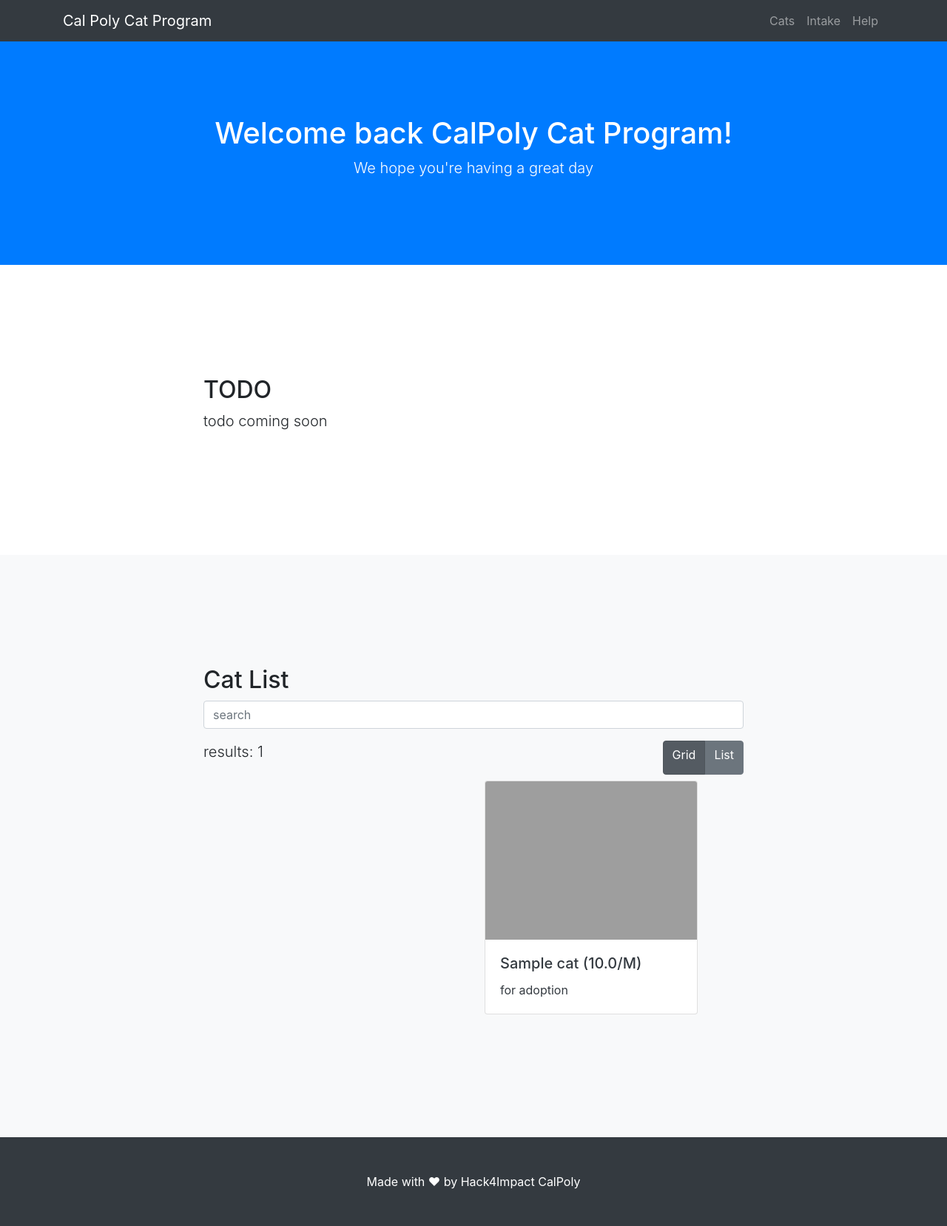
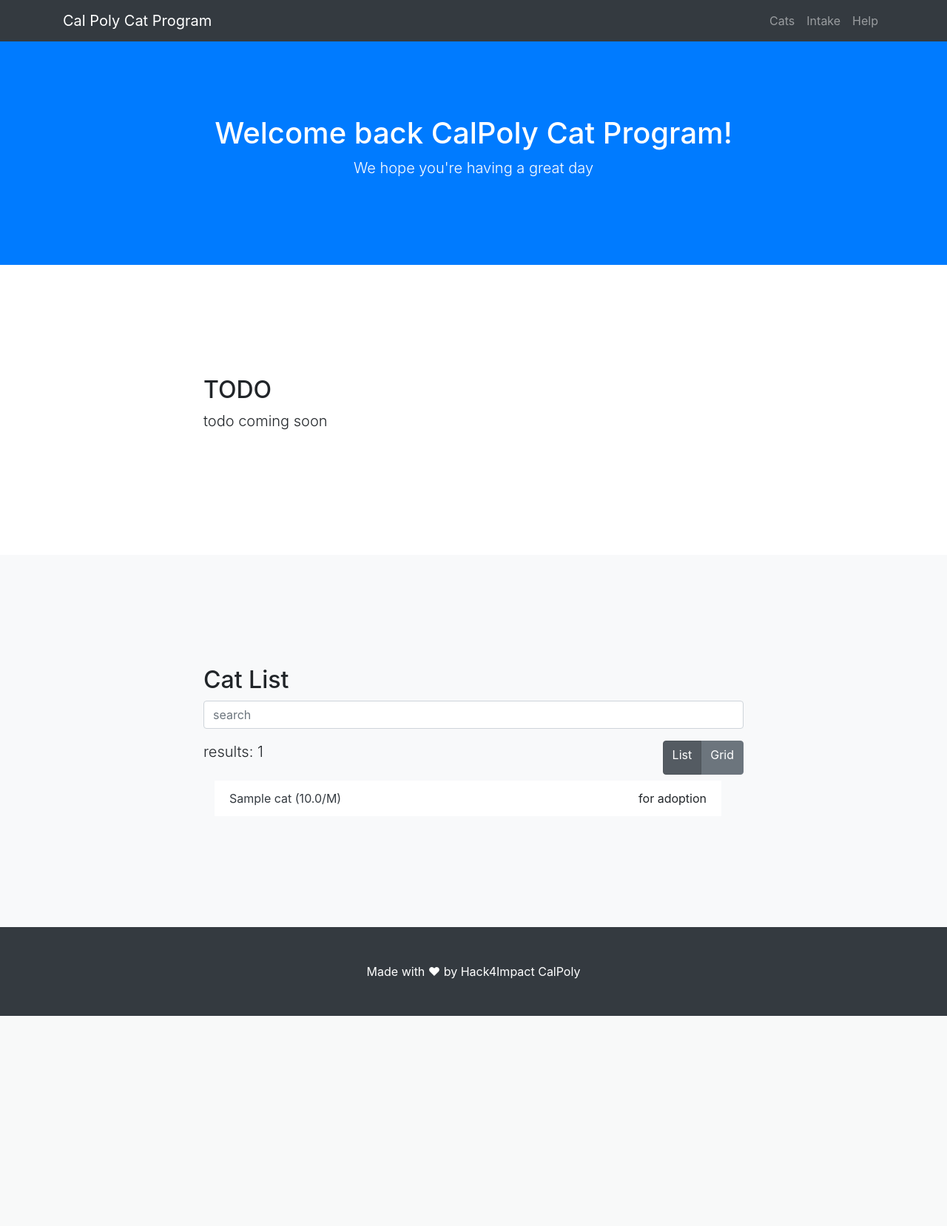
Before and after one commit to hack4impact-calpoly/calpoly-cat-program, a Django app: page / in a window 1280 px wide. Shown: the whole page at 74% size. After the commit the page ends 1373 px from the top, so only its background shows below. Run offline with Django 3.2, Linux system fonts and the light colour scheme; tables that the repository leaves empty hold one stand-in row (values such as "Sample post"); parts of the project's set-up code (start-up, migrations or seed data) failed here and were passed over; some libraries are stand-ins or nearby versions; grey boxes are pictures that could not be loaded.

Commit message:
thinking about mobile :o

```diff
--- a/directory/templates/landing.html
+++ b/directory/templates/landing.html
@@ -32,15 +32,15 @@
                     <p class="lead">results: <span id="result_count">{{ cats.count }}</span></p>
                     <div class="btn-group btn-group-toggle" data-toggle="buttons">
                         <label class="btn btn-secondary active">
-                            <input type="radio" name="layout" id="grid" checked> Grid
+                            <input type="radio" name="layout" id="list" checked> List
                         </label>
                         <label class="btn btn-secondary">
-                            <input type="radio" name="layout" id="list"> List
+                            <input type="radio" name="layout" id="grid"> Grid
                         </label>
                     </div>
                 </div>
 
-                <div class="d-flex" id="cat_grid">
+                <div class="d-flex" id="cat_grid" style="display:none !important">
                     <div class="col-lg-6">
                         {% for cat in cats %}
                         {% if forloop.counter0 == cats.count|intdiv:2 %}
@@ -65,7 +65,7 @@
                         {% endfor %}
                     </div>
                 </div>
-                <div class="col-lg-12 auto-mx" id="cat_list" style="display:none !important">
+                <div class="col-lg-12 auto-mx" id="cat_list" style="">
                     <ul class="list-group list-group-flush col-lg-12">
                     {% for cat in cats %}
                     <li class="list-group-item d-flex justify-content-between">
```
